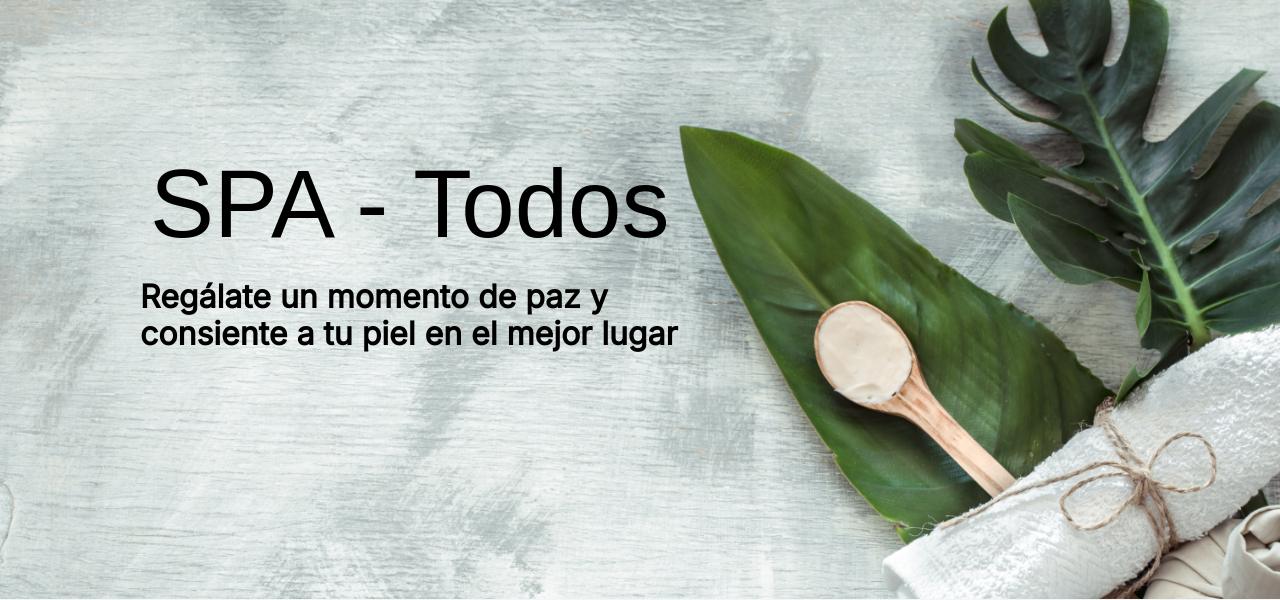
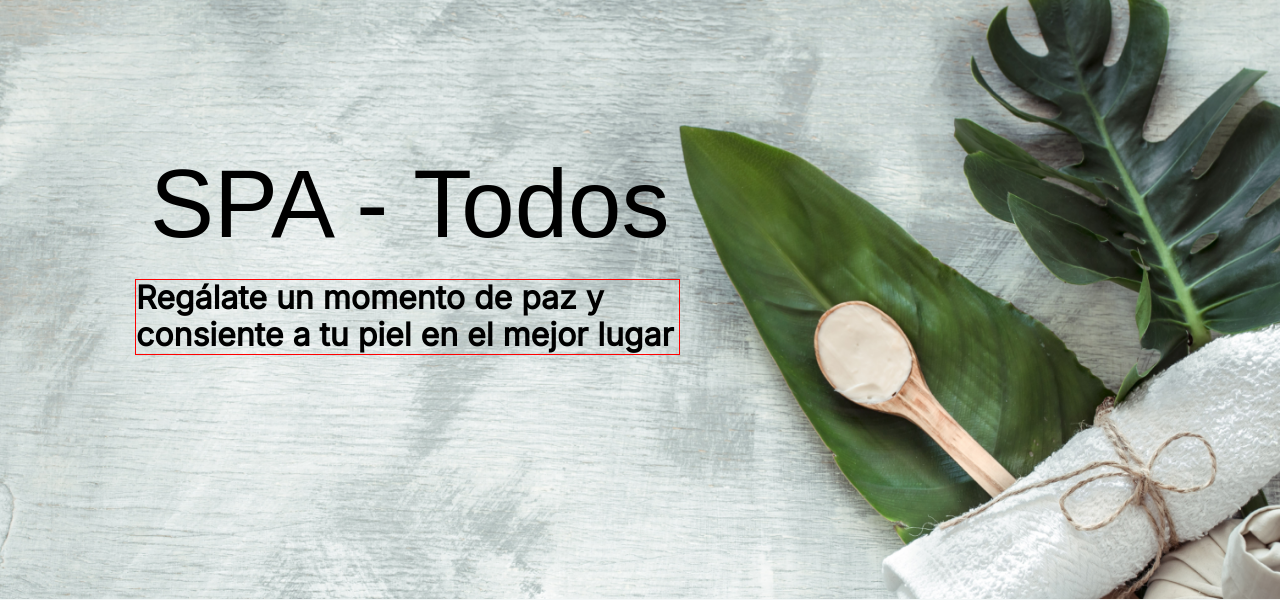
Before and after one commit to Ferengi2002/WEB, a PHP site: page / in a window 1280 px wide. Shown: the part 71-671 px from the top of the page. Run offline with PHP 8.4, Linux system fonts and the light colour scheme; some web fonts are replaced.

Commit message:
acomodarh2

```diff
--- a/Deberes/2_spa/css/styles.css
+++ b/Deberes/2_spa/css/styles.css
@@ -117,12 +117,16 @@ margin-right: 2.5rem;
 }
 
 .contenido-imagen h2{
+    border: 1px solid red;
     font-family:'Inter';
     font-weight: 600;
     font-size: 32px;
     margin-top: 2rem;
-    padding: 0 55rem 0 14rem;
+    margin-left: 13.5rem;
+    margin-right: 60rem;
 }
+
+
 
 .cita{
     display: flex;
@@ -214,6 +218,7 @@ margin-right: 2.5rem;
     font-size: 15px;
     color: #000;
 }
+
 
 .recuadro .precio{
     display: flex;
```
Also changed, not shown: Deberes/2_spa/index.html (line endings or trailing spaces).
